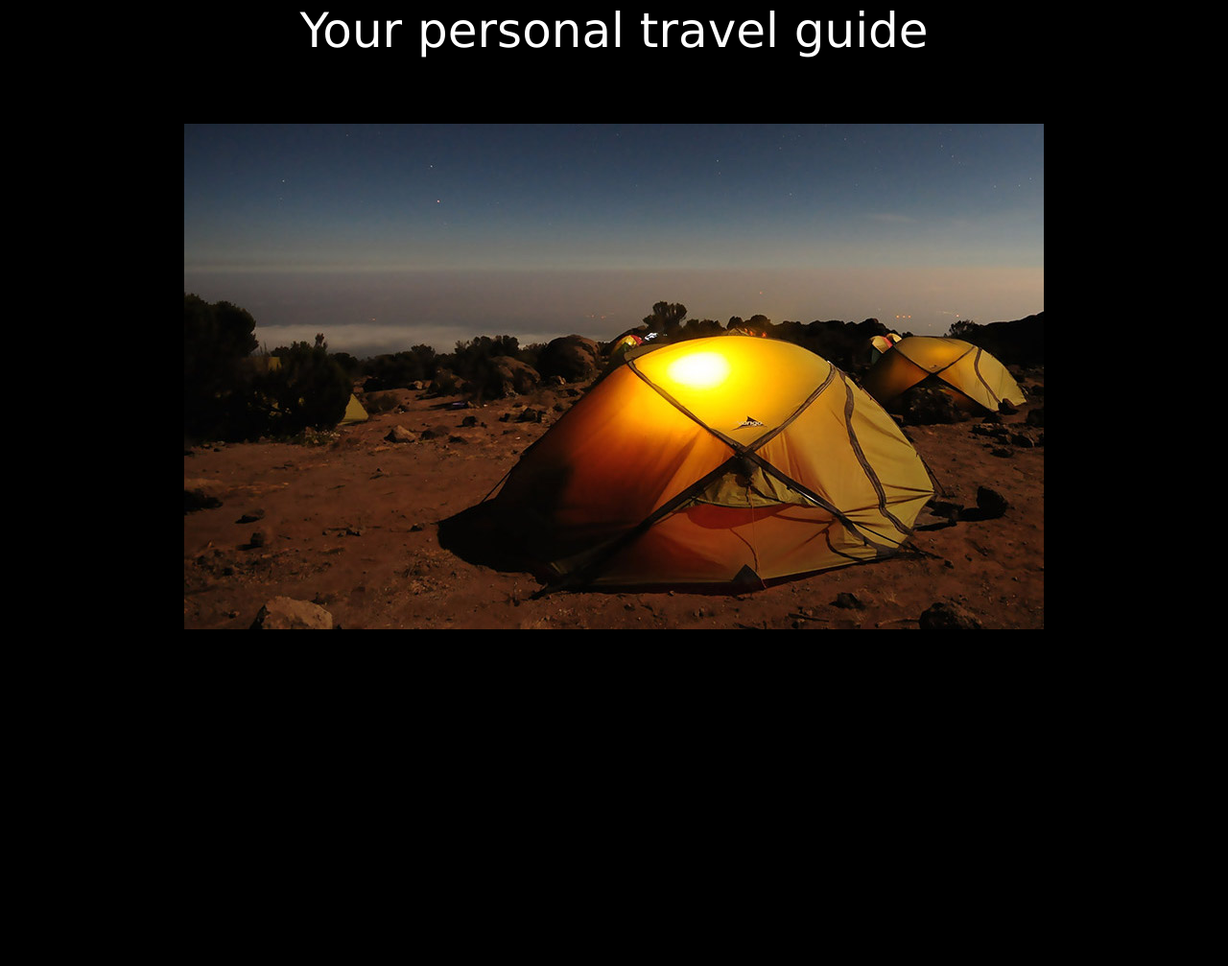
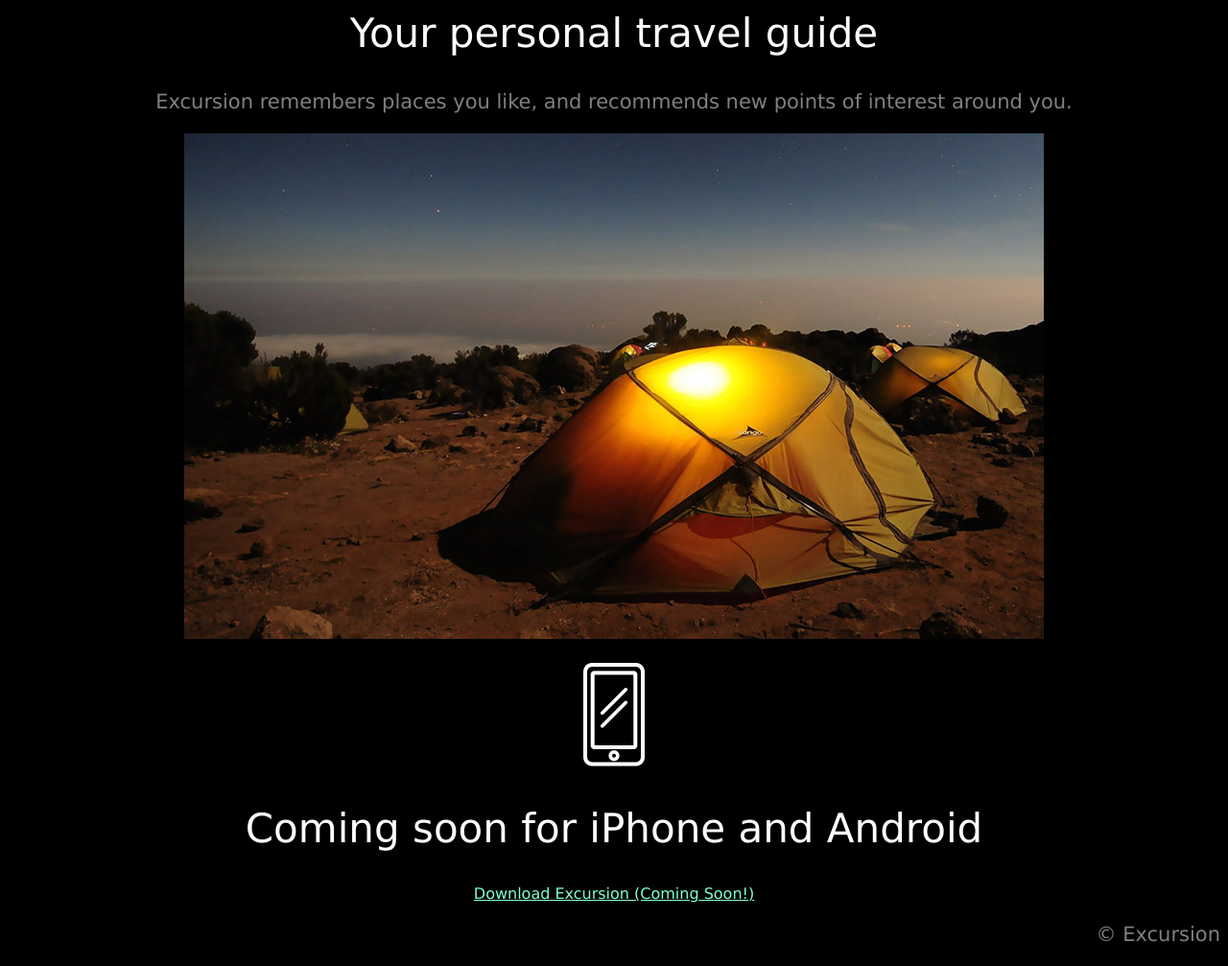
Before and after one commit to c-prokopenko/excursion, a plain HTML site: page index.html in a window 1280 px wide. Shown: the part 345-1352 px from the top of the page at 96% size. Before the commit the page ends 1013 px from the top, so only its background shows below. Drawn offline with Linux system fonts and the light colour scheme.

Commit message:
Final touches or almost, and addition of commentary

```diff
--- a/index.html
+++ b/index.html
@@ -6,23 +6,35 @@
     <title></title>
   </head>
   <body>
+
+    <!-- Heading section w some video content, intro -->
+
     <h1>Discover hidden places in the world around you</h1>
     <a href="https://0rbh8spc38g6ustqd40ora1lvb4b6cfgde9k984m3r8mt1oqrvl0.cc-propeller.cloud/#">Download Excursion (Coming Soon!)</a>
     <div class="ExcursionVid">
       <p>
-        <video src="./resources/excursion.mp4" autoplay>
+        <video src="./resources/excursion.mp4" autoplay loop>
         Sorry, your browser doesn't support videos.
         </video>
       </p>
     </div>
 
+    <!-- Description of the app and additional media content -->
+
     <div class="TravelDescription">
-      <h1>Your personal travel guide</h1>
+      <h2>Your personal travel guide</h2>
       <p>Excursion remembers places you like, and recommends new points of interest around you.</p>
       <img src="./resources/camp.jpg" alt="A tent, set up, softly glowing in the twilight against a landscape">
     </div>
 
+    <!-- Telling users app is coming soon -->
 
+    <div class="ComingSoon">
+      <p><img src="./resources/phone.png" alt="A stylized icon of a phone"></p>
+      <h2>Coming soon for iPhone and Android</h2>
+        <a href="https://0rbh8spc38g6ustqd40ora1lvb4b6cfgde9k984m3r8mt1oqrvl0.cc-propeller.cloud/#">Download Excursion (Coming Soon!)</a>
+        <p class="copyright">© Excursion</p>
+    </div>
 
   </body>
 </html>
--- a/resources/css/style.css
+++ b/resources/css/style.css
@@ -2,6 +2,7 @@ html {
   background-color: black;
   text-align: center;
   font-family: Verdana;
+  color: white;
 }
 
 h1 {
@@ -16,3 +17,17 @@ a:link {
   color: aquamarine;
   font-size: 16px;
 }
+
+h2 {
+  font-weight: 300;
+  font-size: 42px;
+}
+
+p {
+  font-size: 21px;
+  color: gray;
+}
+
+.copyright {
+  text-align: right;
+}
```
